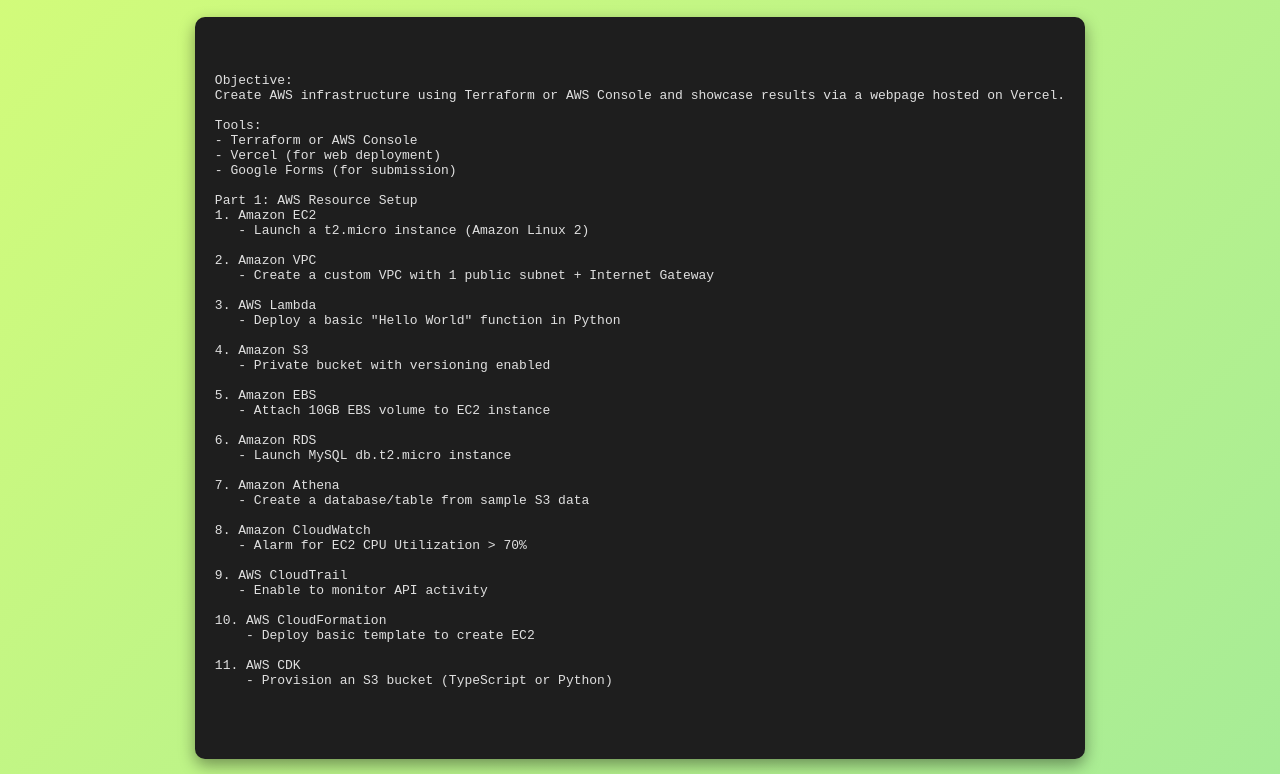
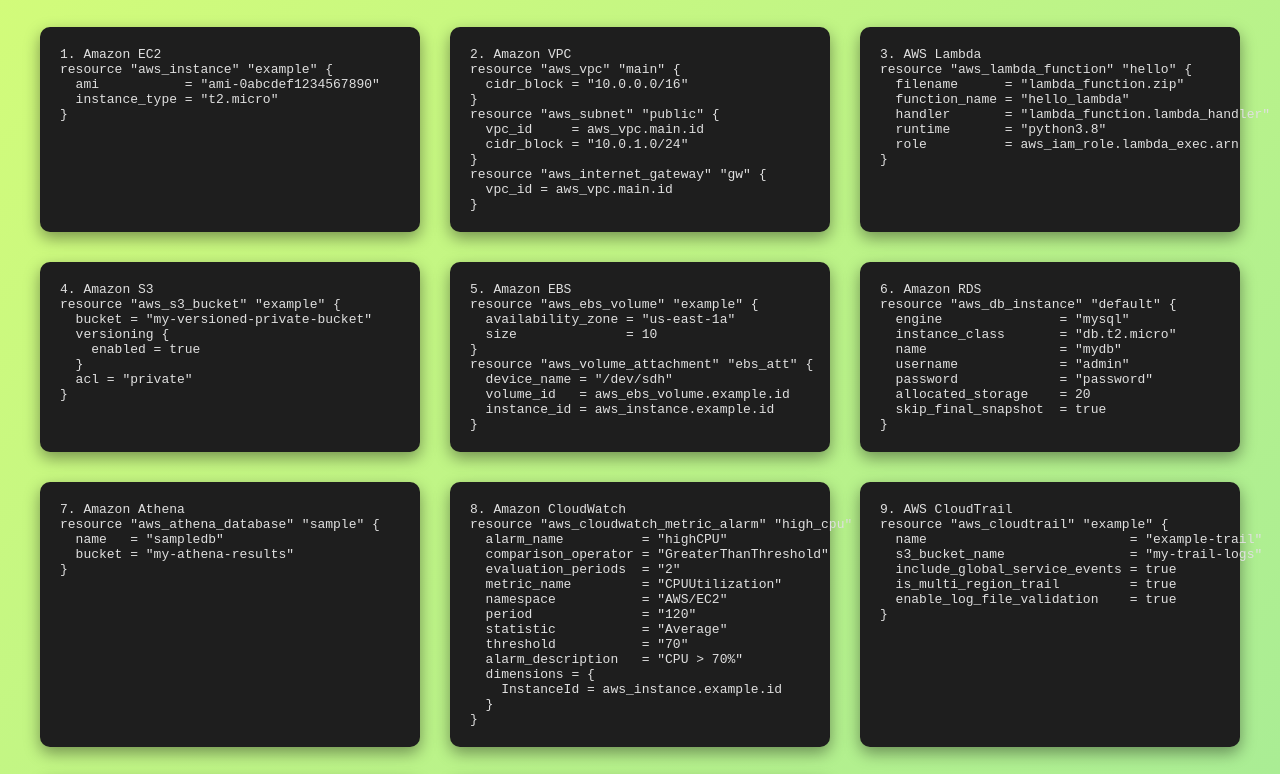
Before and after one commit to akashgupta2233/terraform-tasks, a plain HTML site: page task3.html in a window 1280 px wide. Shown: the part 101-875 px from the top of the page. Drawn offline with Linux system fonts and the light colour scheme.

Commit message:
Update task3.html layout and content

```diff
--- a/task3.html
+++ b/task3.html
@@ -1,13 +1,13 @@
 <!DOCTYPE html>
 <html lang="en">
 <head>
-  <meta charset="UTF-8">
-  <title>Task 3 - Terraform AWS + Vercel Showcase</title>
+  <meta charset="UTF-8" />
+  <title>Task 3 - AWS + Vercel Showcase</title>
   <style>
     body {
       margin: 0;
       font-family: Arial, sans-serif;
-      background: linear-gradient(135deg, #d4fc79, #96e6a1); /* Green gradient */
+      background: linear-gradient(135deg, #d4fc79, #96e6a1);
       display: flex;
       flex-direction: column;
       align-items: center;
@@ -17,8 +17,16 @@
 
     h1 {
       color: #333;
-      margin-bottom: 20px;
+      margin-bottom: 30px;
       text-align: center;
+    }
+
+    .grid-container {
+      display: grid;
+      grid-template-columns: repeat(auto-fit, minmax(300px, 1fr));
+      gap: 30px;
+      width: 100%;
+      max-width: 1200px;
     }
 
     .code-box {
@@ -27,11 +35,8 @@
       padding: 20px;
       border-radius: 10px;
       box-shadow: 0 6px 16px rgba(0, 0, 0, 0.4);
-      max-width: 90%;
-      overflow-x: auto;
       white-space: pre-wrap;
       word-break: break-word;
-      margin-bottom: 30px;
     }
 
     pre {
@@ -43,7 +48,7 @@
       gap: 20px;
       justify-content: center;
       flex-wrap: wrap;
-      margin-bottom: 30px;
+      margin: 40px 0;
     }
 
     .images img {
@@ -64,6 +69,7 @@
       color: #333;
       font-weight: bold;
       transition: transform 0.2s, box-shadow 0.2s;
+      margin-top: 20px;
     }
 
     .home-link:hover {
@@ -75,52 +81,115 @@
 <body>
   <h1>Task 3: AWS + Vercel Showcase</h1>
 
-  <div class="code-box">
-    <pre><code>Objective:
-Create AWS infrastructure using Terraform or AWS Console and showcase results via a webpage hosted on Vercel.
+  <div class="grid-container">
+    <div class="code-box"><pre><code>1. Amazon EC2
+resource "aws_instance" "example" {
+  ami           = "ami-0abcdef1234567890"
+  instance_type = "t2.micro"
+}</code></pre></div>
 
-Tools:
-- Terraform or AWS Console
-- Vercel (for web deployment)
-- Google Forms (for submission)
+    <div class="code-box"><pre><code>2. Amazon VPC
+resource "aws_vpc" "main" {
+  cidr_block = "10.0.0.0/16"
+}
+resource "aws_subnet" "public" {
+  vpc_id     = aws_vpc.main.id
+  cidr_block = "10.0.1.0/24"
+}
+resource "aws_internet_gateway" "gw" {
+  vpc_id = aws_vpc.main.id
+}</code></pre></div>
 
-Part 1: AWS Resource Setup
-1. Amazon EC2
-   - Launch a t2.micro instance (Amazon Linux 2)
+    <div class="code-box"><pre><code>3. AWS Lambda
+resource "aws_lambda_function" "hello" {
+  filename      = "lambda_function.zip"
+  function_name = "hello_lambda"
+  handler       = "lambda_function.lambda_handler"
+  runtime       = "python3.8"
+  role          = aws_iam_role.lambda_exec.arn
+}</code></pre></div>
 
-2. Amazon VPC
-   - Create a custom VPC with 1 public subnet + Internet Gateway
+    <div class="code-box"><pre><code>4. Amazon S3
+resource "aws_s3_bucket" "example" {
+  bucket = "my-versioned-private-bucket"
+  versioning {
+    enabled = true
+  }
+  acl = "private"
+}</code></pre></div>
 
-3. AWS Lambda
-   - Deploy a basic "Hello World" function in Python
+    <div class="code-box"><pre><code>5. Amazon EBS
+resource "aws_ebs_volume" "example" {
+  availability_zone = "us-east-1a"
+  size              = 10
+}
+resource "aws_volume_attachment" "ebs_att" {
+  device_name = "/dev/sdh"
+  volume_id   = aws_ebs_volume.example.id
+  instance_id = aws_instance.example.id
+}</code></pre></div>
 
-4. Amazon S3
-   - Private bucket with versioning enabled
+    <div class="code-box"><pre><code>6. Amazon RDS
+resource "aws_db_instance" "default" {
+  engine               = "mysql"
+  instance_class       = "db.t2.micro"
+  name                 = "mydb"
+  username             = "admin"
+  password             = "password"
+  allocated_storage    = 20
+  skip_final_snapshot  = true
+}</code></pre></div>
 
-5. Amazon EBS
-   - Attach 10GB EBS volume to EC2 instance
+    <div class="code-box"><pre><code>7. Amazon Athena
+resource "aws_athena_database" "sample" {
+  name   = "sampledb"
+  bucket = "my-athena-results"
+}</code></pre></div>
 
-6. Amazon RDS
-   - Launch MySQL db.t2.micro instance
+    <div class="code-box"><pre><code>8. Amazon CloudWatch
+resource "aws_cloudwatch_metric_alarm" "high_cpu" {
+  alarm_name          = "highCPU"
+  comparison_operator = "GreaterThanThreshold"
+  evaluation_periods  = "2"
+  metric_name         = "CPUUtilization"
+  namespace           = "AWS/EC2"
+  period              = "120"
+  statistic           = "Average"
+  threshold           = "70"
+  alarm_description   = "CPU > 70%"
+  dimensions = {
+    InstanceId = aws_instance.example.id
+  }
+}</code></pre></div>
 
-7. Amazon Athena
-   - Create a database/table from sample S3 data
+    <div class="code-box"><pre><code>9. AWS CloudTrail
+resource "aws_cloudtrail" "example" {
+  name                          = "example-trail"
+  s3_bucket_name                = "my-trail-logs"
+  include_global_service_events = true
+  is_multi_region_trail         = true
+  enable_log_file_validation    = true
+}</code></pre></div>
 
-8. Amazon CloudWatch
-   - Alarm for EC2 CPU Utilization > 70%
+    <div class="code-box"><pre><code>10. AWS CloudFormation
+AWSTemplateFormatVersion: '2010-09-09'
+Resources:
+  MyEC2Instance:
+    Type: AWS::EC2::Instance
+    Properties:
+      ImageId: ami-0abcdef1234567890
+      InstanceType: t2.micro</code></pre></div>
 
-9. AWS CloudTrail
-   - Enable to monitor API activity
+    <div class="code-box"><pre><code>11. AWS CDK (Python)
+from aws_cdk import aws_s3 as s3, core
 
-10. AWS CloudFormation
-    - Deploy basic template to create EC2
-
-11. AWS CDK
-    - Provision an S3 bucket (TypeScript or Python)
-
-</code></pre>
+class S3BucketStack(core.Stack):
+  def __init__(self, scope: core.Construct, id: str, **kwargs):
+    super().__init__(scope, id, **kwargs)
+    s3.Bucket(self, "MyBucket")</code></pre></div>
   </div>
 
+  <!-- ✅ RETAINED IMAGE BLOCK -->
   <div class="images">
     <img src="images/120.jpeg" alt="AWS Screenshot 10">
     <img src="images/10.jpg" alt="AWS Screenshot 0">
```
